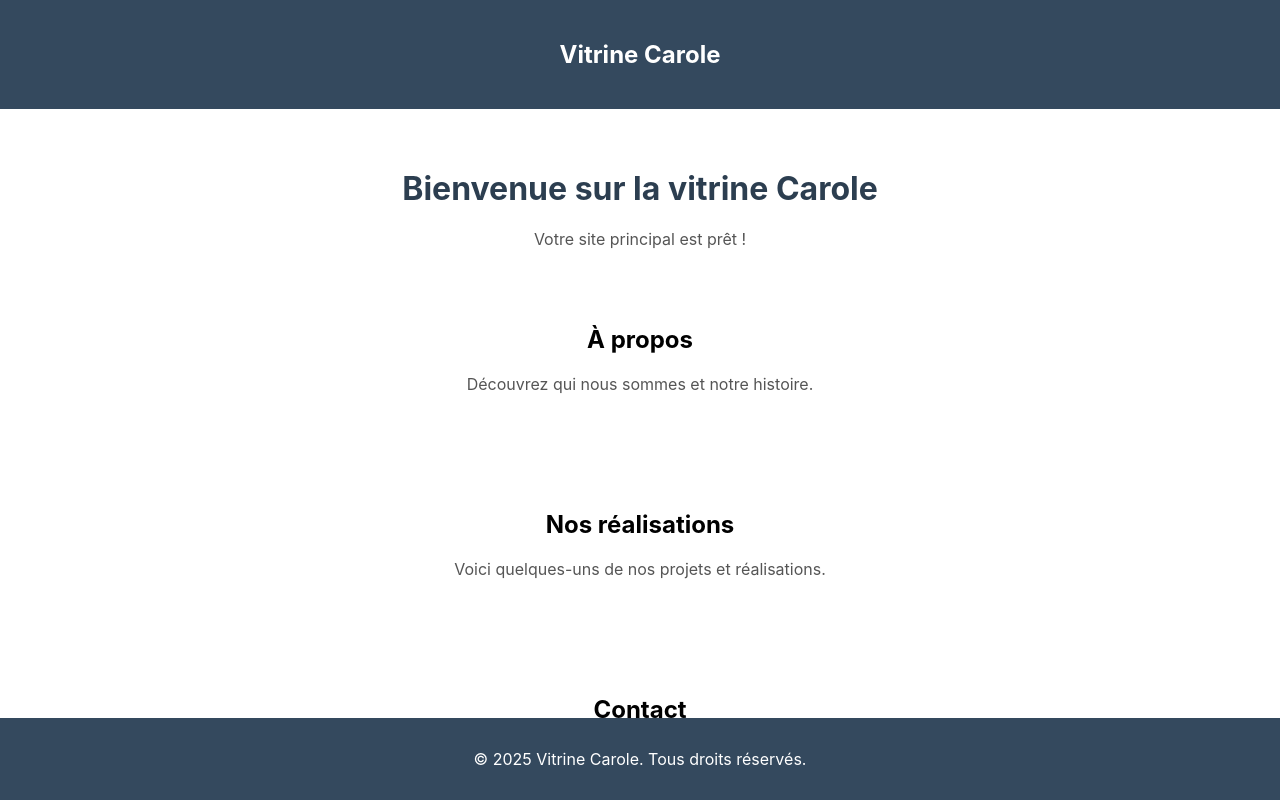
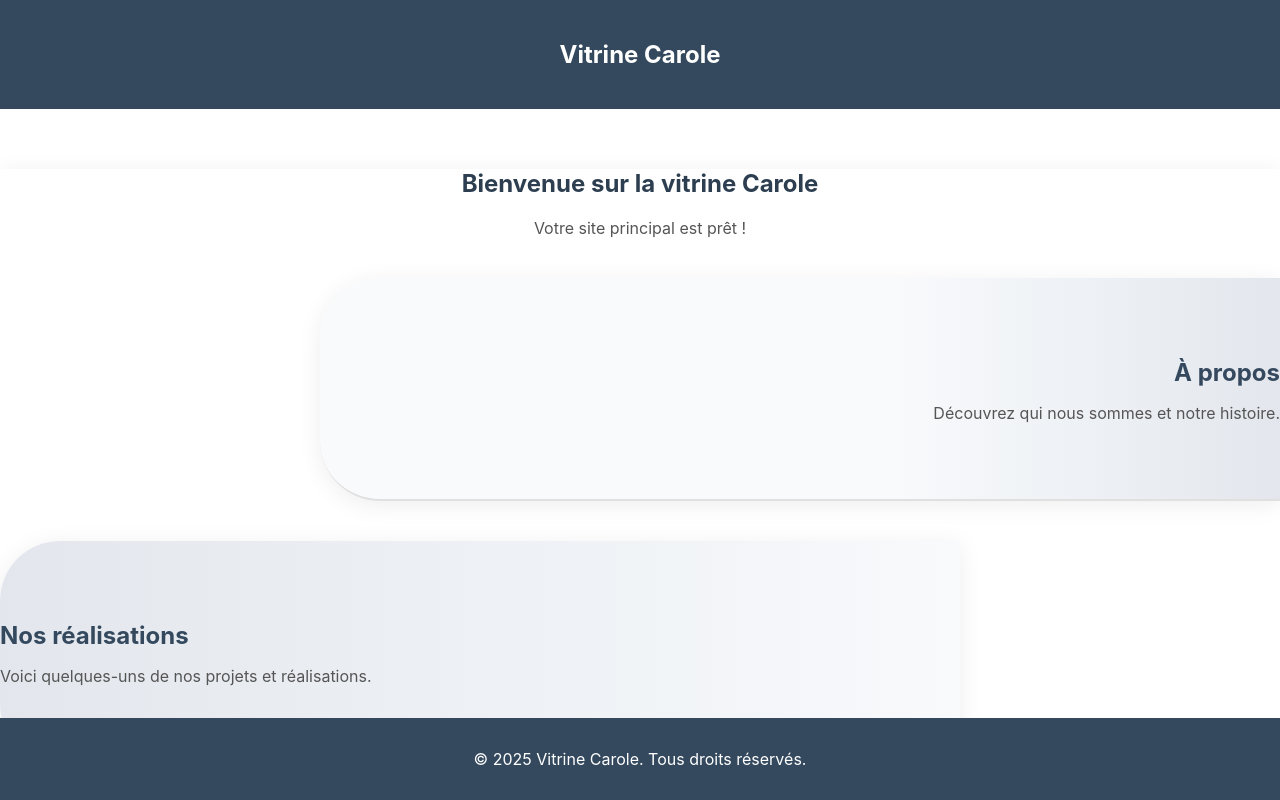
Before and after one commit to Dylserker/Vitrine_Carole, a React (Create React App) app in the folder frontend/: page / in a window 1280 px wide. Shown: the top 800 px of the page. Built offline with nearby package versions, Linux system fonts and the light colour scheme.

Commit message:
section css

```diff
--- a/frontend/src/components/About/About.css
+++ b/frontend/src/components/About/About.css
@@ -1,4 +1,22 @@
 .about-section {
-  padding: 40px 0;
-  text-align: center;
+  padding: 60px 0;
+  text-align: right;
+  background: linear-gradient(90deg, #f8fafc 60%, #e3e7ed 100%);
+  border-bottom: 2px solid #e0e0e0;
+  border-top-right-radius: 0;
+  border-bottom-right-radius: 0;
+  border-top-left-radius: 60px;
+  border-bottom-left-radius: 60px;
+  margin-right: 0;
+  margin-left: auto;
+  max-width: 75%;
+  box-shadow: 0 4px 24px rgba(0,0,0,0.07);
+  margin-top: 40px;
 }
+.about-section h2 {
+  color: #34495e;
+  margin-bottom: 15px;
+}
+.about-section p {
+  color: #555;
+}
--- a/frontend/src/components/Contact/Contact.css
+++ b/frontend/src/components/Contact/Contact.css
@@ -1,4 +1,23 @@
 .contact-section {
-  padding: 40px 0;
-  text-align: center;
+  padding: 60px 0;
+  text-align: right;
+  background: linear-gradient(90deg, #f8fafc 60%, #e3e7ed 100%);
+  border-top-right-radius: 60px;
+  border-bottom-right-radius: 60px;
+  border-top-left-radius: 0;
+  border-bottom-left-radius: 0;
+  margin-right: 0;
+  margin-left: auto;
+  max-width: 75%;
+  box-shadow: 0 4px 24px rgba(0,0,0,0.07);
+  margin-bottom: 40px;
 }
+
+.contact-section h2 {
+  color: #34495e;
+  margin-bottom: 15px;
+}
+
+.contact-section p {
+  color: #555;
+}
--- a/frontend/src/components/Work/Work.css
+++ b/frontend/src/components/Work/Work.css
@@ -1,4 +1,21 @@
 .work-section {
-  padding: 40px 0;
-  text-align: center;
+  padding: 60px 0;
+  text-align: left;
+  background: linear-gradient(90deg, #e3e7ed 0%, #f8fafc 100%);
+  border-bottom: 2px solid #e0e0e0;
+  border-top-left-radius: 60px;
+  border-bottom-left-radius: 60px;
+  border-top-right-radius: 0;
+  border-bottom-right-radius: 0;
+  margin-left: 0;
+  margin-right: auto;
+  max-width: 75%;
+  box-shadow: 0 4px 24px rgba(0,0,0,0.07);
 }
+.work-section h2 {
+  color: #34495e;
+  margin-bottom: 15px;
+}
+.work-section p {
+  color: #555;
+}
--- a/frontend/src/pages/Home/Home.css
+++ b/frontend/src/pages/Home/Home.css
@@ -1,6 +1,10 @@
 .home-container {
   text-align: center;
   margin-top: 60px;
+  background: #fff;
+  border-radius: 0;
+  box-shadow: 0 0 20px rgba(0,0,0,0.05);
+  padding-bottom: 40px;
 }
 
 .home-container h1 {
@@ -10,3 +14,7 @@
 .home-container p {
   color: #555;
 }
+
+.home-section {
+  margin: 40px 0;
+}
--- a/frontend/src/pages/Home/Home.jsx
+++ b/frontend/src/pages/Home/Home.jsx
@@ -6,13 +6,19 @@ import Contact from '../../components/Contact/Contact';
 
 const Home = () => {
   return (
-    <div className="home-container">
+    <section className="home-container">
       <h1>Bienvenue sur la vitrine Carole</h1>
       <p>Votre site principal est prêt !</p>
-      <About />
-      <Work />
-      <Contact />
-    </div>
+      <section className="home-section">
+        <About />
+      </section>
+      <section className="home-section">
+        <Work />
+      </section>
+      <section className="home-section">
+        <Contact />
+      </section>
+    </section>
   );
 };
 
```
